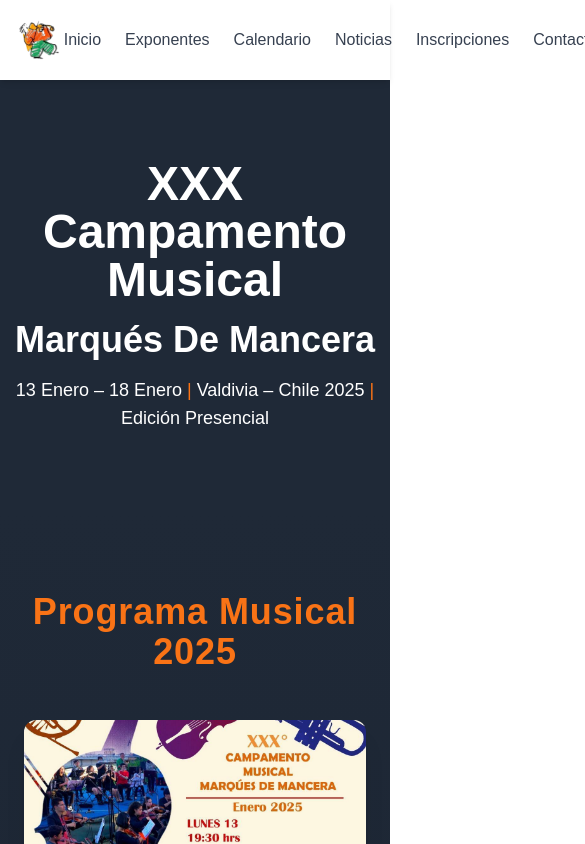
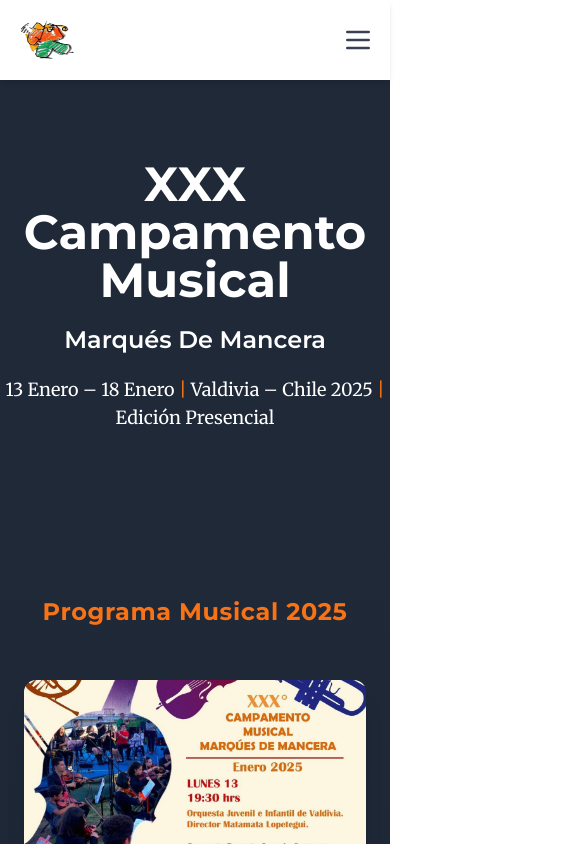
Before and after one commit to jaaneo/camusmancera.cl, a Next.js app: page / in a window 390 px wide. Shown: the top 844 px of the page, 585 px wide, since content can reach past the window. Built offline with nearby package versions, Linux system fonts and the light colour scheme.

Commit message:
navbar responsive

```diff
--- a/app/components/Navbar.tsx
+++ b/app/components/Navbar.tsx
@@ -1,13 +1,72 @@
-import React from "react";
+"use client";
+
+import React, { useState } from "react";
 import Image from "next/image";
 
 export default function Navbar() {
+  const [isMenuOpen, setIsMenuOpen] = useState(false);
+
   return (
     <nav className="bg-white shadow-md sticky top-0 z-50">
       <div className="max-w-7xl mx-auto px-4 sm:px-6 lg:px-8">
         <div className="flex justify-between items-center py-4">
-          <Image src="/logo_camusmancera.png" alt="Logo" className="h-12" width={65} height={150} />
-          <ul className="flex space-x-6 font-medium text-gray-700">
+          {/* Logo */}
+          <Image
+            src="/logo_camusmancera.png"
+            alt="Logo"
+            className="h-12"
+            width={65}
+            height={150}
+          />
+
+          {/* Desktop Menu */}
+          <ul className="hidden md:flex space-x-6 font-medium text-gray-700">
+            <li><a href="#inicio" className="hover:text-orange-500">Inicio</a></li>
+            <li><a href="#exponentes" className="hover:text-orange-500">Exponentes</a></li>
+            <li><a href="#calendario" className="hover:text-orange-500">Calendario</a></li>
+            <li><a href="#noticias" className="hover:text-orange-500">Noticias</a></li>
+            <li><a href="https://inscripciones.camusmancera.cl" className="hover:text-orange-500">Inscripciones</a></li>
+            <li><a href="#contacto" className="hover:text-orange-500">Contacto</a></li>
+          </ul>
+
+          {/* Hamburger Menu */}
+          <button
+            onClick={() => setIsMenuOpen(!isMenuOpen)}
+            className="md:hidden text-gray-700 hover:text-orange-500 focus:outline-none"
+          >
+            <svg
+              className="h-8 w-8"
+              xmlns="http://www.w3.org/2000/svg"
+              fill="none"
+              viewBox="0 0 24 24"
+              stroke="currentColor"
+            >
+              {isMenuOpen ? (
+                <path
+                  strokeLinecap="round"
+                  strokeLinejoin="round"
+                  strokeWidth={2}
+                  d="M6 18L18 6M6 6l12 12"
+                />
+              ) : (
+                <path
+                  strokeLinecap="round"
+                  strokeLinejoin="round"
+                  strokeWidth={2}
+                  d="M4 6h16M4 12h16M4 18h16"
+                />
+              )}
+            </svg>
+          </button>
+        </div>
+
+        {/* Mobile Menu */}
+        <div
+          className={`${
+            isMenuOpen ? "block" : "hidden"
+          } md:hidden bg-white border-t border-gray-200`}
+        >
+          <ul className="flex flex-col space-y-4 py-4 px-4 font-medium text-gray-700">
             <li><a href="#inicio" className="hover:text-orange-500">Inicio</a></li>
             <li><a href="#exponentes" className="hover:text-orange-500">Exponentes</a></li>
             <li><a href="#calendario" className="hover:text-orange-500">Calendario</a></li>
--- a/app/globals.css
+++ b/app/globals.css
@@ -17,22 +17,73 @@
 body {
   color: var(--foreground);
   background: var(--background);
-  font-family: Arial, Helvetica, sans-serif;
+  font-family: 'Merriweather', Arial, Helvetica, sans-serif;
+  margin: 0;
+  padding: 0;
+  line-height: 1.6;
+}
+
+h1, h2, h3, h4, h5, h6 {
+  font-family: 'Montserrat', sans-serif;
+  font-weight: 700;
 }
 
 @keyframes float {
   0% {
-    transform: translateY(0);
+    transform: translate(0, 0);
   }
   50% {
-    transform: translateY(-20px);
+    transform: translate(-10px, -20px);
   }
   100% {
-    transform: translateY(0);
+    transform: translate(0, 0);
   }
 }
 
 .animate-float {
-  animation: float 5s ease-in-out infinite;
+  animation: float 6s ease-in-out infinite;
   opacity: 0.8;
 }
+
+.button {
+  display: inline-block;
+  padding: 0.75rem 1.5rem;
+  font-weight: 600;
+  text-align: center;
+  color: #fff;
+  background-color: #f97316;
+  border-radius: 0.5rem;
+  transition: background-color 0.3s ease, transform 0.2s ease;
+}
+
+.button:hover {
+  background-color: #ea580c;
+  transform: scale(1.05);
+}
+
+button, a {
+  outline: none;
+  border: none;
+}
+
+button:focus, a:focus {
+  outline: 2px dashed #f97316;
+}
+
+@media (max-width: 768px) {
+  .text-4xl {
+    font-size: 1.5rem;
+  }
+
+  .w-32 {
+    width: 8rem;
+  }
+
+  .h-32 {
+    height: 8rem;
+  }
+
+  .p-6 {
+    padding: 1.5rem;
+  }
+}
--- a/app/maintenance/page.tsx
+++ b/app/maintenance/page.tsx
@@ -1,31 +1,33 @@
 "use client";
 
-import React, { useState, useEffect } from "react";
-import Image from "next/image";
+import React, { useEffect, useState } from "react";
 
 export default function Home() {
   const emojis = ["🎻", "🎺", "🎹", "🎷", "🥁", "🎸", "🪗"];
-  const [emojiStyles, setEmojiStyles] = useState<
-    { top: string; left: string; animationDelay: string }[]
-  >([]);
+  const [emojiPositions, setEmojiPositions] = useState<{ top: string; left: string; delay: string }[]>([]);
 
   useEffect(() => {
-    const styles = emojis.map(() => ({
+    // Generar posiciones aleatorias en el cliente
+    const positions = emojis.map(() => ({
       top: `${Math.random() * 100}%`,
       left: `${Math.random() * 100}%`,
-      animationDelay: `${Math.random() * 5}s`,
+      delay: `${Math.random() * 5}s`,
     }));
-    setEmojiStyles(styles);
+    setEmojiPositions(positions);
   }, []);
 
   return (
     <main className="relative flex min-h-screen items-center justify-center bg-gradient-to-tr from-orange-400 via-green-400 to-yellow-300 overflow-hidden">
       {/* Emojis flotantes */}
-      {emojiStyles.map((style, index) => (
+      {emojiPositions.map((position, index) => (
         <span
           key={index}
           className="absolute text-4xl animate-float opacity-50"
-          style={style}
+          style={{
+            top: position.top,
+            left: position.left,
+            animationDelay: position.delay,
+          }}
         >
           {emojis[index]}
         </span>
@@ -36,12 +38,10 @@ export default function Home() {
 
       {/* Contenido */}
       <div className="relative z-20 text-center text-white p-6">
-        <Image
+        <img
           src="/logo_camusmancera.png"
           alt="Logo Campamento Musical Marqués de Mancera"
-          width={128}
-          height={128}
-          className="mx-auto mb-6"
+          className="w-32 h-32 mx-auto mb-6"
         />
         <h1 className="text-4xl sm:text-5xl font-bold mb-4">
           XXX Campamento <br />
@@ -55,9 +55,7 @@ export default function Home() {
           <span className="text-orange-400">|</span>
           <span className="px-2">Edición presencial</span>
         </p>
-        <p className="mt-8 text-xl font-medium">
-          Estamos trabajando en el nuevo sitio, versión 2025
-        </p>
+        <p className="mt-8 text-xl font-medium">Estamos trabajando en el nuevo sitio, versión 2025</p>
         <p className="mt-2 text-lg font-light">¡Muy pronto disponible!</p>
         <a
           href="/Reglamento_Campamento_version_xxx.pdf"
--- a/next.config.ts
+++ b/next.config.ts
@@ -2,7 +2,7 @@ import type { NextConfig } from "next";
 
 const nextConfig: NextConfig = {
   async redirects() {
-    const maintenanceMode = process.env.MAINTENANCE_MODE === "true";
+    const maintenanceMode = process.env.MAINTENANCE_MODE === "false";
 
     if (maintenanceMode) {
       return [
```
